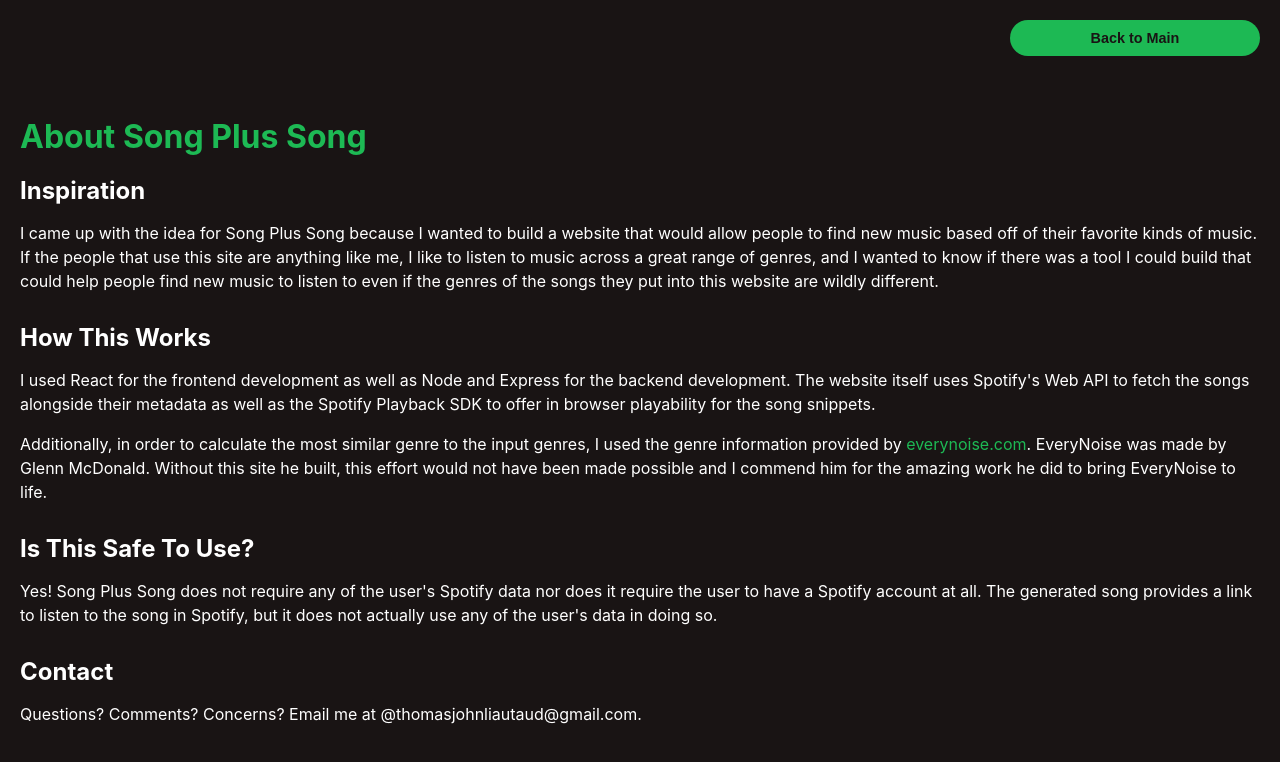
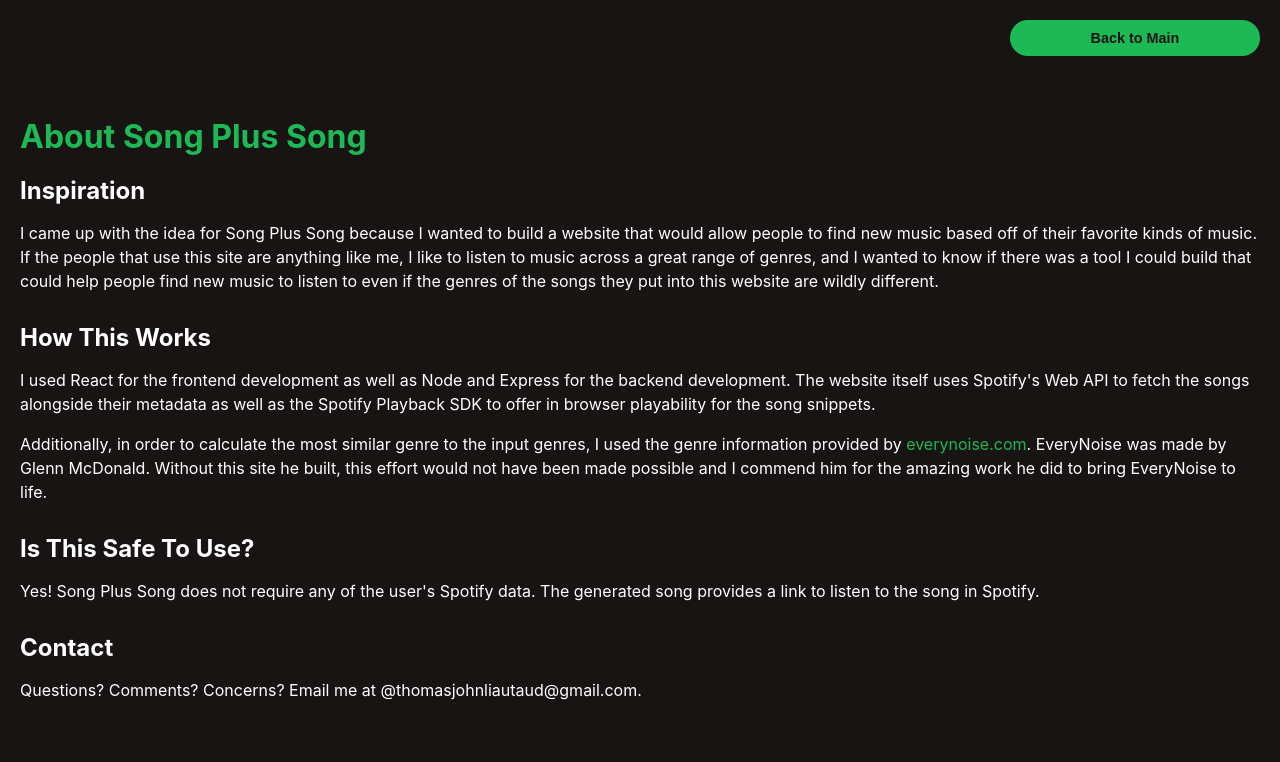
Before and after one commit to tommyliautaud/song-plus-song-frontend, a React (Create React App) app: page / in a window 1280 px wide. Both pictures are taken after a click on the button "About". Shown: the top 762 px of the page. Built offline with nearby package versions, Linux system fonts and the light colour scheme.

Commit message:
one last change

```diff
--- a/src/components/AboutPage.js
+++ b/src/components/AboutPage.js
@@ -26,7 +26,7 @@
       <div className="about-section">
         <h2 className="about-section-title">Is This Safe To Use?</h2>
         <p className="about-section-text">
-          Yes! Song Plus Song does not require any of the user's Spotify data nor does it require the user to have a Spotify account at all. The generated song provides a link to listen to the song in Spotify, but it does not actually use any of the user's data in doing so.
+          Yes! Song Plus Song does not require any of the user's Spotify data. The generated song provides a link to listen to the song in Spotify.
         </p>
       </div>
 
```
